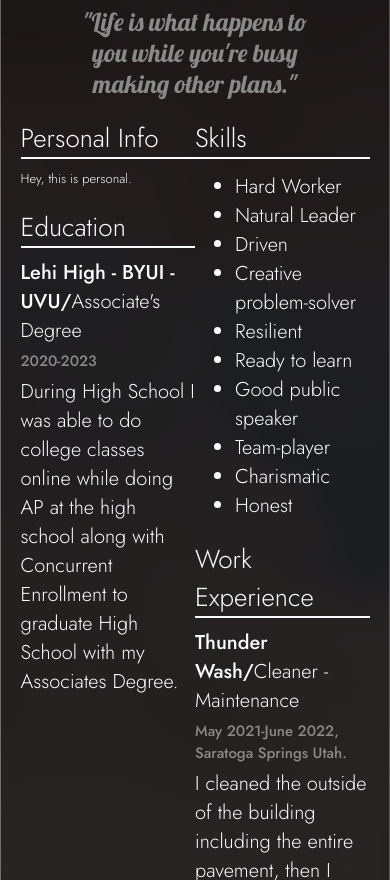
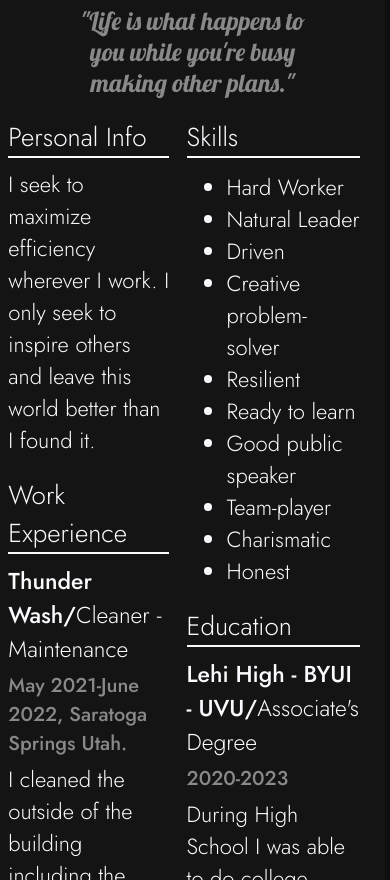
Before and after one commit to delcada6882/Resume, a plain HTML site: page index.html in a window 390 px wide. Shown: the part 220-1100 px from the top of the page. Drawn offline with nearby package versions, Linux system fonts and the light colour scheme.

Commit message:
fourth commit. Almost finished, ask teacher about the css problem concerning the #box and the body position

```diff
--- a/index.html
+++ b/index.html
@@ -41,14 +41,22 @@
                 <div class="column">
                     <div class="info">
                         <h1>Personal Info</h1>
-                        <p>Hey, this is personal.</p>
+                        <h3>I seek to maximize efficiency wherever I work. I only seek to inspire others and leave this world better than I found it.
+                        </h3>
                     </div>
-                    <div class="education">
-                        <h1>Education</h1>
-                        <p class="job"><span class="bold">Lehi High - BYUI - UVU/</span>Associate's Degree</p>
-                        <h4>2020-2023</h4>
-                        <h3>During High School I was able to do college classes online while doing AP at the high school along with Concurrent Enrollment to graduate High School with my Associates Degree.</h3>
+                    <div class="experience">
+                        <h1>Work Experience</h1>
+                        <p class="job"><span class="bold">Thunder Wash/</span>Cleaner - Maintenance</p>
+                        <h4>May 2021-June 2022, Saratoga Springs Utah.</h4>
+                        <h3>I cleaned the outside of the building including the entire pavement, then I worked inside on the machines and make sure every one of them is still up to snuff. I checked for leaks and soap containers nearing empty.</h3>
 
+                        <p class="job"><span class="bold">Mr. Taylors Animation School/</span>Teacher</p>
+                        <h4>January 2020-April 2020, Lehi Utah.</h4>
+                        <h3>Every week I would come in for an hour to teach anyone who was interested in learning about Animation. If not about animation then I would teach them about how to use some 3D software or where to get started in specializing with other forms of 3D such as modelling, sculpting, character shading, environment shading, lighting, and camera setup.</h3>
+
+                        <p class="job"><span class="bold">Window Washer/</span>Cleaner</p>
+                        <h4>February 2017-March 2017, Saratoga Springs Utah.</h4>
+                        <h3>My family ran a window washing business for a year that I wasn't entirely allowed to participate in. Whenever someone called, my brother and I would drive to anywhere needed and wash the windows of whoever called.</h3>
                     </div>
                 </div>
                 <div class="column">
@@ -69,19 +77,15 @@
                             </ul>
                         </p>
                     </div>
-                    <div class="experience">
-                        <h1>Work Experience</h1>
-                        <p class="job"><span class="bold">Thunder Wash/</span>Cleaner - Maintenance</p>
-                        <h4>May 2021-June 2022, Saratoga Springs Utah.</h4>
-                        <h3>I cleaned the outside of the building including the entire pavement, then I worked inside on the machines and make sure every one of them is still up to snuff. I checked for leaks and soap containers nearing empty.</h3>
+                    <div class="education">
+                        <h1>Education</h1>
+                        <p class="job"><span class="bold">Lehi High - BYUI - UVU/</span>Associate's Degree</p>
+                        <h4>2020-2023</h4>
+                        <h3>During High School I was able to do college classes online while doing AP at the high school along with Concurrent Enrollment to graduate High School with my Associates Degree.</h3>
 
-                        <p class="job"><span class="bold">Mr. Taylors Animation School/</span>Teacher</p>
-                        <h4>January 2020-April 2020, Lehi Utah.</h4>
-                        <h3>Every week I would come in for an hour to teach anyone who was interested in learning about Animation. If not about animation then I would teach them about how to use some 3D software or where to get started in specializing with other forms of 3D such as modelling, sculpting, character shading, environment shading, lighting, and camera setup.</h3>
-
-                        <p class="job"><span class="bold">Window Washer/</span>Cleaner</p>
-                        <h4>February 2017-March 2017, Saratoga Springs Utah.</h4>
-                        <h3>My family ran a window washing business for a year that I wasn't entirely allowed to participate in. Whenever someone called, my brother and I would drive to anywhere needed and wash the windows of whoever called.</h3>
+                        <p class="job"><span class="bold">MTECH/</span>Certificate in Web Programming & Development</p>
+                        <h4>2022-2023</h4>
+                        <h3>During High School I was able to get into MTECH's Web Programming and Development class. After 41 weeks of class and 240 hours of externship I was able to get my certificate of completion.</h3>
                     </div>
                 </div>
             </div>
--- a/scss/style.scss
+++ b/scss/style.scss
@@ -114,6 +114,7 @@ body {
     }
     .column {
         width: 50%;
+        padding-right: 5%;
     }
 }
 #colCon {
@@ -130,34 +131,44 @@ body {
     }
 }
 .job {
-    font-size: 20px;
+    font-size: 23px;
 }
 .bold {
     font-weight: 500;
 }
 h4 {
     margin: 5px 0;
-    font-size: 15px;
+    font-size: 20px;
     color: variables.$off-grey;
     font-weight: 400;
 }
 h3 {
     margin: 0;
     font-weight: 300;
-    font-size: 20px;
+    font-size: 22px;
     margin-bottom: 20px;
 }
 .skills {
     li {
-        font-size: 20px;
+        font-size: 22px;
     }
 }
 
+
 @media (max-width: 700px) {
+    body {
+        position: static;
+        top: 0;
+        left: 1000px;
+        background-color: variables.$off-black;
+        }
     #box {
         @include madding(0, 5%);
-        width: 100%;
+        width: 200000%;
         height: 100%;
+        background-color: variables.$off-black;
+        border-radius: 0px;
+        border: none;
     }
     .header {
         flex-flow: column;
```
Also changed, not shown: css/style.css, 1 other file.
